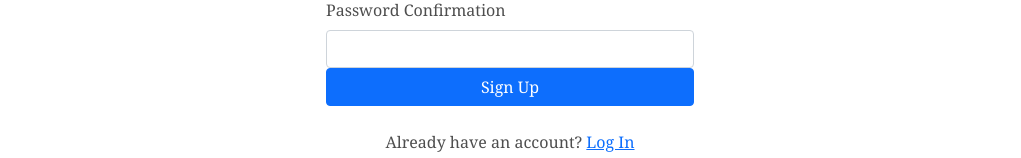
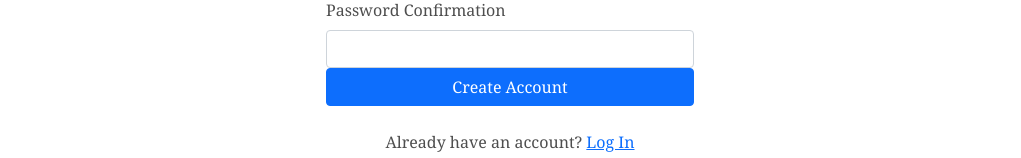
Before and after one commit to g-priime/smbd, a React (Create React App) app: page /signup in a window 1280 px wide. Shown: the part 352-510 px from the top of the page, without its empty margins (130-1151 px from the left). Built offline with nearby package versions, Linux system fonts and the light colour scheme; no server answers.

Commit message:
Update Signup.js

```diff
--- a/src/components/Signup.js
+++ b/src/components/Signup.js
@@ -61,7 +61,7 @@ export default function Signup() {
                 />
               </Form.Group>
               <Button disabled={loading} className="w-100" type="submit">
-                Sign Up
+                Create Account
               </Button>
             </Form>
           </Card.Body>
```
